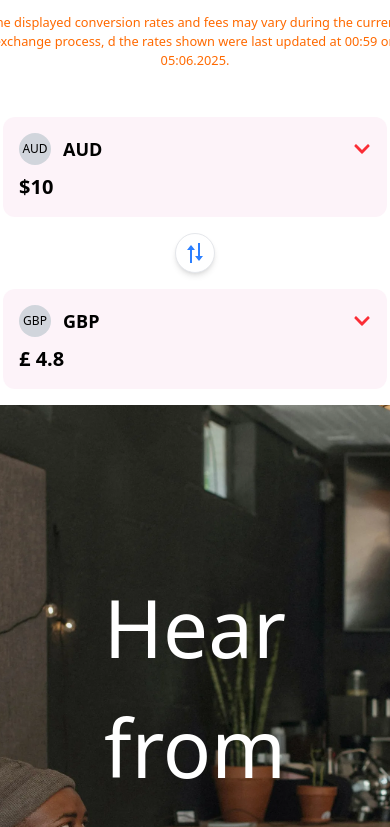
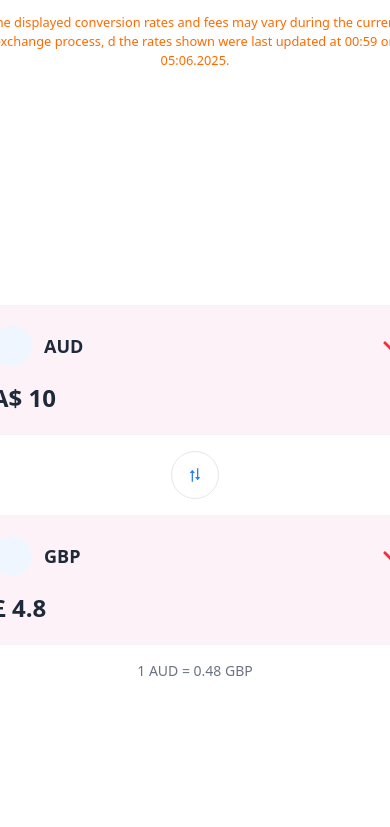
Before and after one commit to heycalebszn/cash-tide, a React (Vite) app: page / in a window 390 px wide. Shown: the part 7237-8064 px from the top of the page. Built offline with nearby package versions, Linux system fonts and the light colour scheme.

Commit message:
Add CallToActionSection to App; enhance CurrencyExchange component with currency swapping functionality and improved layout; update TestimonialsSection for better GSAP animation and responsiveness.

```diff
--- a/src/App.tsx
+++ b/src/App.tsx
@@ -7,6 +7,7 @@ import FinanceSection from "./components/sections/finance";
 import JettonCardSection from "./components/sections/jetton-card";
 import ExchangeSection from "./components/sections/exchange";
 import TestimonialsSection from "./components/sections/testimonials";
+import CallToActionSection from "./components/sections/call-to-action";
 
 const App = () => {
   const financeSectionRef = useRef<HTMLDivElement>(null);
@@ -27,6 +28,7 @@ const App = () => {
       <ExchangeSection ref={exchangeSectionRef} />
       <JettonCardSection />
       <TestimonialsSection ref={testimonialsSectionRef} />
+      <CallToActionSection />
     </div>
   );
 };
--- a/src/components/CurrencyExchange.tsx
+++ b/src/components/CurrencyExchange.tsx
@@ -1,55 +1,89 @@
-import { useState } from 'react';
-import { FaChevronDown } from 'react-icons/fa';
-import { BiTransfer } from 'react-icons/bi';
-import CurrencySelectDropdown from './CurrencySelectDropdown';
-
-// Placeholder for flag imports (you will need to replace these with actual image imports)
-// import audFlag from '../assets/flags/aud.png';
-// import gbpFlag from '../assets/flags/gbp.png';
+import { useState } from "react";
+import { BiTransfer } from "react-icons/bi";
+import { FaChevronDown, FaChevronUp } from "react-icons/fa";
+import CurrencySelectDropdown, { currencies } from "./CurrencySelectDropdown";
 
 const CurrencyExchange = () => {
   const [fromCurrency, setFromCurrency] = useState('AUD');
   const [toCurrency, setToCurrency] = useState('GBP');
   const [fromAmount, setFromAmount] = useState('10');
   const [toAmount, setToAmount] = useState('4.8');
-
   const [isFromDropdownOpen, setIsFromDropdownOpen] = useState(false);
   const [isToDropdownOpen, setIsToDropdownOpen] = useState(false);
 
-  const handleFromSelect = (code: string) => {
+  const getSelectedCurrency = (code: any) => {
+    return currencies.find(curr => curr.code === code) || currencies[0];
+  };
+
+  const handleFromSelect = (code: any) => {
     setFromCurrency(code);
     setIsFromDropdownOpen(false);
+    // Add exchange rate calculation logic here
   };
 
-  const handleToSelect = (code: string) => {
+  const handleToSelect = (code: any) => {
     setToCurrency(code);
     setIsToDropdownOpen(false);
+    // Add exchange rate calculation logic here
   };
 
-  const handleExchange = () => {
-    // Implement actual exchange logic here
-    alert('Exchange initiated!');
+  const handleSwapCurrencies = () => {
+    const tempCurrency = fromCurrency;
+    const tempAmount = fromAmount;
+
+    setFromCurrency(toCurrency);
+    setToCurrency(tempCurrency);
+    setFromAmount(toAmount);
+    setToAmount(tempAmount);
+  };
+
+  const formatAmount = (amount: any, currencyCode: any) => {
+    const currency = getSelectedCurrency(currencyCode);
+    return `${currency.symbol} ${amount}`;
   };
 
   return (
-    <div className="flex flex-col items-center gap-4 p-4">
+    <div className="flex flex-col items-center gap-2 p-6 bg-gradient-to-br min-h-screen justify-center">
+      <div className="w-full max-w-md space-y-4">
+
         {/* From Currency Card */}
-      <div className="relative bg-pink-100/50 rounded-xl p-4 flex flex-col justify-between w-[550px] max-w-sm cursor-pointer mt-[30px]" onClick={() => setIsFromDropdownOpen(!isFromDropdownOpen)}>
-        <div className="flex items-center justify-between mb-2">
+        <div className="relative">
+          <div
+            className={`bg-pink-50 rounded-2xl p-5 transition-all border duration-200 cursor-pointer w-[450px] h-fit ${
+              isFromDropdownOpen ? 'border-red-400 shadow-xl' : 'border-gray-100'
+            }`}
+            onClick={() => {
+              setIsFromDropdownOpen(!isFromDropdownOpen);
+              setIsToDropdownOpen(false);
+            }}
+          >
+            <div className="flex items-center justify-between mb-4">
               <div className="flex items-center gap-3">
-            {/* Placeholder for From Flag */}
-            <div className="w-8 h-8 bg-gray-300 rounded-full flex items-center justify-center text-xs">{fromCurrency.substring(0, 3)}</div>
-            <span className="font-semibold text-black text-lg">{fromCurrency}</span>
+                <div className="w-10 h-10 rounded-full flex items-center justify-center text-lg bg-blue-50">
+                  {getSelectedCurrency(fromCurrency).flag}
                 </div>
-          <FaChevronDown className="text-red-500 text-lg" />
+                <span className="font-semibold text-gray-800 text-lg">
+                  {fromCurrency}
+                </span>
+              </div>
+              {isFromDropdownOpen ? (
+                <FaChevronUp className="text-red-500 text-lg transition-transform duration-200" />
+              ) : (
+                <FaChevronDown className="text-red-500 text-lg transition-transform duration-200" />
+              )}
             </div>
             <input
               type="text"
-          className="text-xl font-bold text-black bg-transparent border-none outline-none w-full"
-          value={`$${fromAmount}`}
-          onChange={(e) => setFromAmount(e.target.value.replace('$', ''))}
-          onClick={(e) => e.stopPropagation()} // Prevent dropdown from closing when input is clicked
+              className="text-2xl font-bold text-gray-800 bg-transparent border-none outline-none w-full placeholder-gray-400"
+              value={formatAmount(fromAmount, fromCurrency)}
+              onChange={(e) => {
+                const value = e.target.value.replace(/[^0-9.]/g, '');
+                setFromAmount(value);
+              }}
+              onClick={(e) => e.stopPropagation()}
+              placeholder="0.00"
             />
+          </div>
           <CurrencySelectDropdown
             isOpen={isFromDropdownOpen}
             onSelect={handleFromSelect}
@@ -59,27 +93,53 @@ const CurrencyExchange = () => {
         </div>
 
         {/* Exchange Icon */}
-      <div className="w-10 h-10 rounded-full bg-white flex items-center justify-center shadow-md border border-gray-200 cursor-pointer" onClick={handleExchange}>
-        <BiTransfer className="text-blue-500 text-2xl rotate-90" />
+        <div className="flex justify-center">
+          <button
+            className="w-12 h-12 rounded-full bg-white flex items-center justify-center border border-gray-200 transition-all duration-200 hover:scale-105 active:scale-95 cursor-pointer"
+            onClick={handleSwapCurrencies}
+          >
+            <BiTransfer className="text-blue-500 text-[1rem] rotate-90" />
+          </button>
         </div>
 
         {/* To Currency Card */}
-      <div className="relative bg-pink-100/50 rounded-xl p-4 flex flex-col justify-between w-full max-w-sm cursor-pointer" onClick={() => setIsToDropdownOpen(!isToDropdownOpen)}>
-        <div className="flex items-center justify-between mb-2">
+        <div className="relative">
+          <div
+            className={`bg-pink-50 rounded-2xl p-5 transition-all border duration-200 cursor-pointer w-[450px] h-fit ${
+              isToDropdownOpen ? 'border-red-400 shadow-xl' : 'border-gray-100 hover:border-gray-200'
+            }`}
+            onClick={() => {
+              setIsToDropdownOpen(!isToDropdownOpen);
+              setIsFromDropdownOpen(false);
+            }}
+          >
+            <div className="flex items-center justify-between mb-4">
               <div className="flex items-center gap-3">
-            {/* Placeholder for To Flag */}
-            <div className="w-8 h-8 bg-gray-300 rounded-full flex items-center justify-center text-xs">{toCurrency.substring(0, 3)}</div>
-            <span className="font-semibold text-black text-lg">{toCurrency}</span>
+                <div className="w-10 h-10 rounded-full flex items-center justify-center text-lg bg-blue-50">
+                  {getSelectedCurrency(toCurrency).flag}
                 </div>
-          <FaChevronDown className="text-red-500 text-lg" />
+                <span className="font-semibold text-gray-800 text-lg">
+                  {toCurrency}
+                </span>
+              </div>
+              {isToDropdownOpen ? (
+                <FaChevronUp className="text-red-500 text-lg transition-transform duration-200" />
+              ) : (
+                <FaChevronDown className="text-red-500 text-lg transition-transform duration-200" />
+              )}
             </div>
             <input
               type="text"
-          className="text-xl font-bold text-black bg-transparent border-none outline-none w-full"
-          value={`£ ${toAmount}`}
-          onChange={(e) => setToAmount(e.target.value.replace('£ ', ''))}
-          onClick={(e) => e.stopPropagation()} // Prevent dropdown from closing when input is clicked
+              className="text-2xl font-bold text-gray-800 bg-transparent border-none outline-none w-full placeholder-gray-400"
+              value={formatAmount(toAmount, toCurrency)}
+              onChange={(e) => {
+                const value = e.target.value.replace(/[^0-9.]/g, '');
+                setToAmount(value);
+              }}
+              onClick={(e) => e.stopPropagation()}
+              placeholder="0.00"
             />
+          </div>
           <CurrencySelectDropdown
             isOpen={isToDropdownOpen}
             onSelect={handleToSelect}
@@ -87,6 +147,12 @@ const CurrencyExchange = () => {
             onClose={() => setIsToDropdownOpen(false)}
           />
         </div>
+
+        {/* Exchange Rate Info */}
+        <div className="text-center text-sm text-gray-500 mt-4">
+          1 {fromCurrency} = 0.48 {toCurrency}
+        </div>
+      </div>
     </div>
   );
 };
--- a/src/components/CurrencySelectDropdown.tsx
+++ b/src/components/CurrencySelectDropdown.tsx
@@ -1,4 +1,4 @@
-import React from 'react';
+import React, { type ReactNode } from 'react';
 import { FaCheck } from 'react-icons/fa';
 
 // Placeholder for flag imports (you will need to replace these with actual image imports)
@@ -8,16 +8,18 @@ import { FaCheck } from 'react-icons/fa';
 // import gbpFlag from '../assets/flags/gbp.png';
 
 interface CurrencyOption {
+  symbol?: any;
+  flag?: ReactNode;
   code: string;
   name: string;
   // flag: string; // Uncomment and use when you have actual flag image paths
 }
 
-const currencies: CurrencyOption[] = [
-  { code: 'AUD', name: 'Australian Dollar' },
-  { code: 'EUR', name: 'Euro' },
-  { code: 'BHD', name: 'Bahraini Dinar' },
-  { code: 'GBP', name: 'British Pound' },
+export const currencies: CurrencyOption[] = [
+  { code: 'AUD', name: 'Australian Dollar', flag: "", symbol: 'A$' },
+  { code: 'EUR', name: 'Euro', flag: "", symbol: '€' },
+  { code: 'BHD', name: 'Bahraini Dinar', flag: "", symbol: '.د.ب' },
+  { code: 'GBP', name: 'British Pound', flag: "", symbol: '£' },
 ];
 
 interface CurrencySelectDropdownProps {
@@ -31,11 +33,11 @@ const CurrencySelectDropdown: React.FC<CurrencySelectDropdownProps> = ({ isOpen,
   if (!isOpen) return null;
 
   return (
-    <div className="absolute top-full left-0 z-10 w-full max-w-sm bg-white rounded-xl shadow-lg mt-2 py-2">
+    <div className="absolute top-full left-0 z-10 w-full  bg-white rounded-xl shadow-lg mt-2 py-2 px-2">
       {currencies.map((currency) => (
         <div
           key={currency.code}
-          className={`flex items-center justify-between p-3 cursor-pointer hover:bg-gray-100 ${selectedCurrencyCode === currency.code ? 'bg-red-500 text-white' : ''}`}
+          className={`flex items-center justify-between p-3 cursor-pointer rounded-md hover:bg-red-100 ${selectedCurrencyCode === currency.code ? 'bg-orange-500 text-white' : ''}`}
           onClick={() => {
             onSelect(currency.code);
             onClose();
--- a/src/components/TestimonialCard.tsx
+++ b/src/components/TestimonialCard.tsx
@@ -10,9 +10,9 @@ interface TestimonialCardProps {
 
 const TestimonialCard: React.FC<TestimonialCardProps> = ({ brief, desc, name, avatar, avatarBgColor }) => {
   return (
-    <div className="w-[350px] bg-gray-900 bg-opacity-60 backdrop-blur-md rounded-xl p-6 shadow-lg text-white">
-      <p className="text-sm font-semibold mb-2">{brief}</p>
-      <p className="text-base mb-4 leading-relaxed text-gray-100">{desc}</p>
+    <div className="w-[450px] bg-transparent bg-opacity-60 backdrop-blur-md rounded-[15px] p-6 text-white">
+      <p className="text-sm font-semibold mb-2 text-gray-300">{brief}</p>
+      <p className="text-base mb-4 leading-relaxed text-gray-300">{desc}</p>
       <div className="flex items-center mt-4">
         <div className={`w-10 h-10 rounded-full flex items-center justify-center font-bold text-lg mr-3 ${avatarBgColor}`}>
           {avatar}
--- a/src/components/sections/exchange.tsx
+++ b/src/components/sections/exchange.tsx
@@ -11,7 +11,6 @@ const ExchangeSection = forwardRef<HTMLDivElement>((props, ref: Ref<HTMLDivEleme
   const addRef = useRef<HTMLDivElement>(null);
   const sendRef = useRef<HTMLDivElement>(null);
   const exchangeRef = useRef<HTMLDivElement>(null);
-  console.log(props);
 
   useEffect(() => {
     if (!ref || typeof ref === 'function' || !ref.current) {
--- a/src/components/sections/testimonials.tsx
+++ b/src/components/sections/testimonials.tsx
@@ -1,65 +1,80 @@
 import { testimonials_bg } from "../../assets";
 import { testimonialsData } from "../../static/constants";
 import TestimonialCard from "../TestimonialCard";
-import { useRef, useEffect } from 'react';
+import { useRef, useEffect, forwardRef } from 'react';
 import { gsap } from 'gsap';
 import { ScrollTrigger } from 'gsap/ScrollTrigger';
 
 gsap.registerPlugin(ScrollTrigger);
 
-const TestimonialsSection = () => {
+const TestimonialsSection = forwardRef<HTMLDivElement>((props, ref) => {
   const sectionRef = useRef<HTMLDivElement>(null);
   const cardsRef = useRef<Array<HTMLDivElement | null>>([]);
 
   useEffect(() => {
-    // Commenting out GSAP animation for debugging visibility
-    // if (!sectionRef.current) return;
+    if (!sectionRef.current) return;
 
-    // const ctx = gsap.context(() => {
-    //   gsap.set(cardsRef.current, {
-    //     opacity: 1,
-    //     y: 0,
-    //     x: (i) => (i % 2 === 0 ? -100 : 100)
-    //   });
+    const ctx = gsap.context(() => {
+      // Set initial state - cards in normal position
+      gsap.set(cardsRef.current, {
+        opacity: 1,
+        y: 0
+      });
 
-    //   const tl = gsap.timeline({
-    //     scrollTrigger: {
-    //       trigger: sectionRef.current,
-    //       start: 'top center',
-    //       end: 'bottom center',
-    //       scrub: true,
-    //       pin: true,
-    //       markers: true,
-    //     }
-    //   });
+      const tl = gsap.timeline({
+        scrollTrigger: {
+          trigger: sectionRef.current,
+          start: 'bottom', // Start when section hits bottom of viewport
+          end: 'top',        // End when section hits top of viewport
+          scrub: 1,
+          pin: true,
+          anticipatePin: 1,
+          onEnter: () => {
+            // Reset cards to normal position when entering from top
+            gsap.set(cardsRef.current, { y: 0 });
+          }
+        }
+      });
 
-    //   tl.to(cardsRef.current, {
-    //     y: (i) => i * -40,
-    //     x: 0,
-    //     stagger: {
-    //       each: 0.1,
-    //       from: "end",
-    //     },
-    //     ease: 'power2.out'
-    //   });
+      // Get the last card (David P.)
+      const lastCard = cardsRef.current[cardsRef.current.length - 1];
+      if (lastCard) {
+        const bottomNavHeight = 56;
+        const bottomMargin = 16;
+        const stopPosition = window.innerHeight - bottomNavHeight - bottomMargin;
 
-    // }, sectionRef);
+        // First, move the last card to stop at bottom nav
+        tl.to(lastCard, {
+          y: stopPosition,
+          ease: "none"
+        });
 
-    // return () => ctx.revert();
+        // Then, one by one, stack the other cards above it
+        for (let i = cardsRef.current.length - 2; i >= 0; i--) {
+          const card = cardsRef.current[i];
+          if (card) {
+            tl.to(card, {
+              y: stopPosition - ((cardsRef.current.length - 1 - i) * 100),
+              ease: "none"
+            }, "<+=0.1"); // Slight delay between each card
+          }
+        }
+      }
+
+    }, sectionRef);
+
+    return () => ctx.revert();
   }, []);
 
   return (
     <div
-      ref={sectionRef}
-      className="w-full h-screen bg-cover bg-center flex flex-col items-center justify-center p-16 relative overflow-hidden"
+      ref={ref}
+      className="w-full min-h-screen bg-cover bg-center flex flex-col items-center justify-center p-16 relative overflow-hidden"
       style={{ backgroundImage: `url(${testimonials_bg})` }}
     >
-      {/* Overlay for background image */}
-      {/* <div className="absolute inset-0 bg-black bg-opacity-40 z-0"></div> */}
+      <h1 className="text-[5rem] text-white mb-10 text-center relative z-20">Hear from our clients</h1>
 
-      <h1 className="text-[5rem] text-white mb-10 text-center relative z-20">Hear from our clients</h1>
-      {/* Commenting out testimonial cards for debugging visibility */}
-      {/* <div className="flex flex-col gap-4 relative z-10 items-center">
+      <div className="flex flex-col gap-2 relative z-30 items-center">
         {testimonialsData.map((testimonial, index) => (
           <div
             key={index}
@@ -68,6 +83,7 @@ const TestimonialsSection = () => {
             }}
             className={`relative`}
             style={{
+              marginTop: index === 0 ? '0px' : '0px',
               zIndex: testimonialsData.length - index,
             }}
           >
@@ -80,9 +96,9 @@ const TestimonialsSection = () => {
             />
           </div>
         ))}
-      </div> */}
+      </div>
     </div>
   )
-}
+});
 
 export default TestimonialsSection;
```
Also changed, not shown: src/components/sections/call-to-action.tsx (+23 -2 lines). Lines whose indentation alone changed are shown as unchanged.
